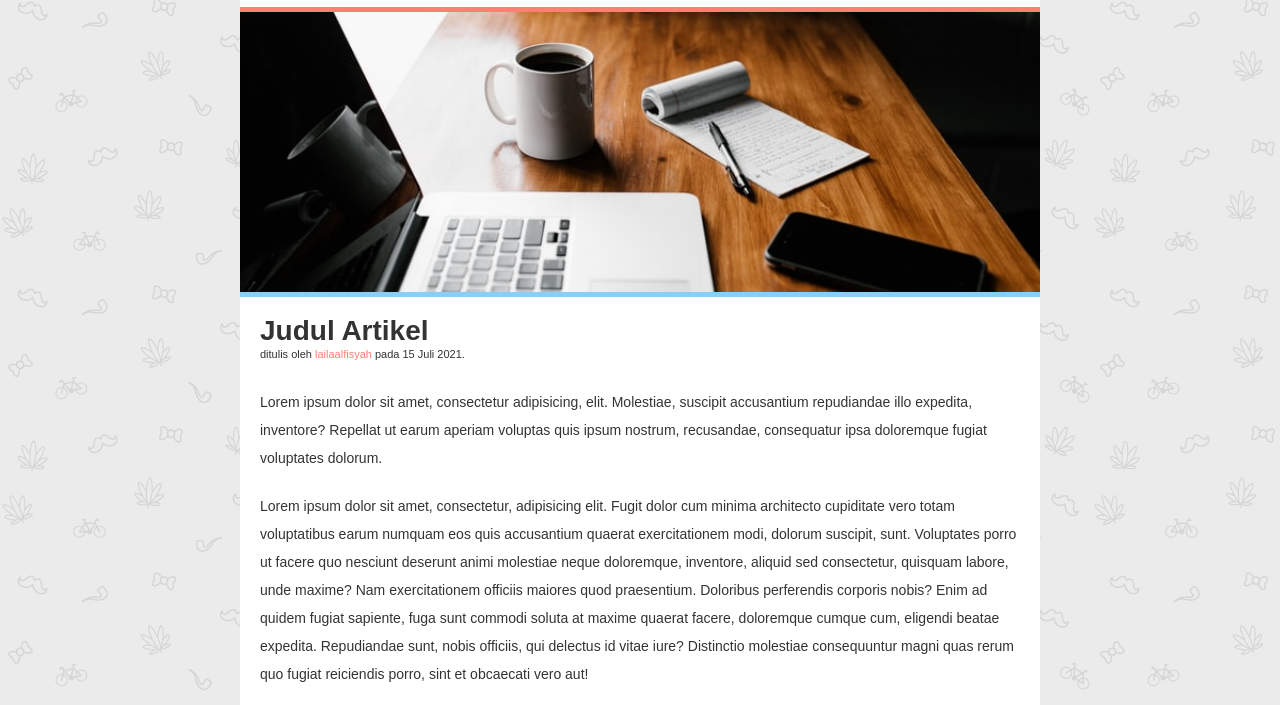
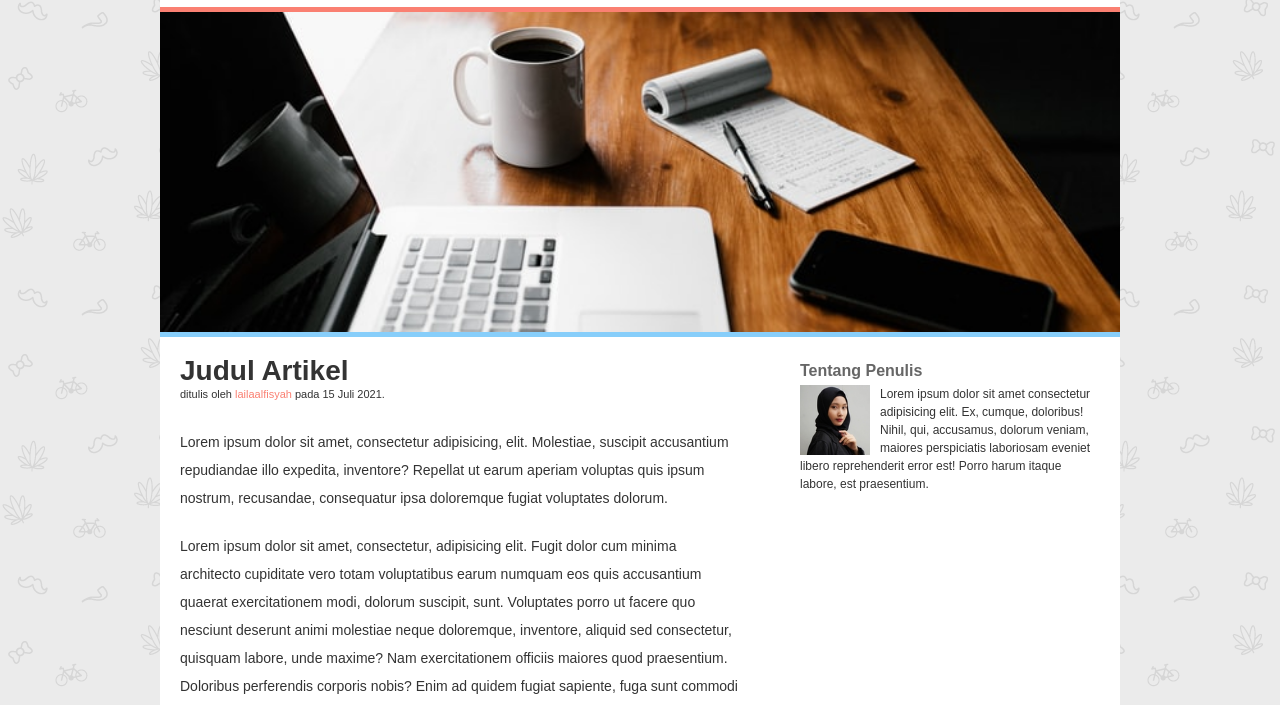
Before and after one commit to lailaalfisyah/box-model, a plain HTML site: page index.html in a window 1280 px wide. Shown: the part 99-804 px from the top of the page. Drawn offline with Linux system fonts and the light colour scheme.

Commit message:
memecah content menjadi main dan sidebar

```diff
--- a/index.html
+++ b/index.html
@@ -19,15 +19,22 @@
 		</ul>
 	</div>
 	<div class="hero"></div>
-	<div class="content">
-		<h2>Judul Artikel</h2>
-		<p class="penulis">ditulis oleh <a href="#">lailaalfisyah</a> pada 15 Juli 2021.</p>
+	<div class="content cf">
+		<div class="main">
+			<h2>Judul Artikel</h2>
+			<p class="penulis">ditulis oleh <a href="#">lailaalfisyah</a> pada 15 Juli 2021.</p>
 
-		<p>Lorem ipsum dolor sit amet, consectetur adipisicing, elit. Molestiae, suscipit accusantium repudiandae illo expedita, inventore? Repellat ut earum aperiam voluptas quis ipsum nostrum, recusandae, consequatur ipsa doloremque fugiat voluptates dolorum.</p>
+			<p>Lorem ipsum dolor sit amet, consectetur adipisicing, elit. Molestiae, suscipit accusantium repudiandae illo expedita, inventore? Repellat ut earum aperiam voluptas quis ipsum nostrum, recusandae, consequatur ipsa doloremque fugiat voluptates dolorum.</p>
 
-		<p>Lorem ipsum dolor sit amet, consectetur, adipisicing elit. Fugit dolor cum minima architecto cupiditate vero totam voluptatibus earum numquam eos quis accusantium quaerat exercitationem modi, dolorum suscipit, sunt. Voluptates porro ut facere quo nesciunt deserunt animi molestiae neque doloremque, inventore, aliquid sed consectetur, quisquam labore, unde maxime? Nam exercitationem officiis maiores quod praesentium. Doloribus perferendis corporis nobis? Enim ad quidem fugiat sapiente, fuga sunt commodi soluta at maxime quaerat facere, doloremque cumque cum, eligendi beatae expedita. Repudiandae sunt, nobis officiis, qui delectus id vitae iure? Distinctio molestiae consequuntur magni quas rerum quo fugiat reiciendis porro, sint et obcaecati vero aut!</p>
+			<p>Lorem ipsum dolor sit amet, consectetur, adipisicing elit. Fugit dolor cum minima architecto cupiditate vero totam voluptatibus earum numquam eos quis accusantium quaerat exercitationem modi, dolorum suscipit, sunt. Voluptates porro ut facere quo nesciunt deserunt animi molestiae neque doloremque, inventore, aliquid sed consectetur, quisquam labore, unde maxime? Nam exercitationem officiis maiores quod praesentium. Doloribus perferendis corporis nobis? Enim ad quidem fugiat sapiente, fuga sunt commodi soluta at maxime quaerat facere, doloremque cumque cum, eligendi beatae expedita. Repudiandae sunt, nobis officiis, qui delectus id vitae iure? Distinctio molestiae consequuntur magni quas rerum quo fugiat reiciendis porro, sint et obcaecati vero aut!</p>
 
-		<p>Lorem ipsum, dolor, sit amet consectetur adipisicing elit. Provident numquam nihil dolore optio iste, unde doloremque sint cumque, temporibus libero modi aperiam. Quam inventore animi fugiat autem perspiciatis reprehenderit odit eaque, voluptatibus, neque! Sapiente, impedit obcaecati laboriosam voluptatibus facilis, alias cupiditate quidem consequuntur tempore iste nam a inventore odio officiis asperiores reprehenderit nesciunt enim delectus officia laborum repellat. Nesciunt repudiandae voluptatum, debitis sapiente optio temporibus culpa possimus aliquid, nobis ipsam quis aut dolore consectetur quaerat, blanditiis ipsum! Iste, quae facere.</p>
+			<p>Lorem ipsum, dolor, sit amet consectetur adipisicing elit. Provident numquam nihil dolore optio iste, unde doloremque sint cumque, temporibus libero modi aperiam. Quam inventore animi fugiat autem perspiciatis reprehenderit odit eaque, voluptatibus, neque! Sapiente, impedit obcaecati laboriosam voluptatibus facilis, alias cupiditate quidem consequuntur tempore iste nam a inventore odio officiis asperiores reprehenderit nesciunt enim delectus officia laborum repellat. Nesciunt repudiandae voluptatum, debitis sapiente optio temporibus culpa possimus aliquid, nobis ipsam quis aut dolore consectetur quaerat, blanditiis ipsum! Iste, quae facere.</p>
+		</div>
+		<div class="sidebar">
+			<h3>Tentang Penulis</h3>
+			<img src="img/laila.jpg">
+			<p>Lorem ipsum dolor sit amet consectetur adipisicing elit. Ex, cumque, doloribus! Nihil, qui, accusamus, dolorum veniam, maiores perspiciatis laboriosam eveniet libero reprehenderit error est! Porro harum itaque labore, est praesentium.</p>
+		</div>
 	</div>
 
 	<div class="footer">
--- a/style.css
+++ b/style.css
@@ -6,7 +6,7 @@ body {
 }
 
 .container {
-	width: 800px;
+	width: 960px;
 	margin: auto;
 	background-color: white;
 }
@@ -43,43 +43,70 @@ body {
 /* HERO */
 
 .hero {
-	height: 280px;
+	height: 320px;
 	background-image: url(img/heropic.jpg);
 	background-size: cover;
-	background-position: 0 -190px;
+	background-position: 0 -250px;
 	border-top: 5px solid salmon;
 	border-bottom: 5px solid lightskyblue;
 }
 
 /* CONTENT */
 
-.content {
+.main {
+	width: 600px;
 	padding: 20px;
+	box-sizing: border-box;
+	float: left;
 }
 
-.content h2 {
+.main h2 {
 	font-size: 28px;
 	font-weight: bold;
 }
 
-.content .penulis {
+.main .penulis {
 	font-size: 11px;
 	margin-top: -5px;
 }
 
-.content .penulis a {
+.main .penulis a {
 	text-decoration: none;
 	color: salmon;
 }
 
-.content .penulis a:hover {
+.main .penulis a:hover {
 	color: white;
 	background-color: lightskyblue;
 }
 
-.content p {
+.main p {
 	margin-bottom: 20px;
 	font-size: 14px;
+}
+
+/* SIDEBAR */
+
+.sidebar {
+	width: 300px;
+	float: right;
+	padding: 20px;
+}
+
+.sidebar h3 {
+	font-weight: bold;
+	color: #666;
+}
+
+.sidebar img {
+	width: 70px;
+	height: 70px;
+	float: left;
+	padding-right: 10px;
+}
+
+.sidebar p {
+	font: 12px/18px arial;
 }
 
 /* FOOTER */
@@ -94,3 +121,19 @@ body {
 	text-align: center;
 	font-size: 12px;
 }
+
+/* CLEARFIX */
+
+.cf:before,
+.cf:after {
+    content: " ";
+    display: table;
+}
+
+.cf:after {
+    clear: both;
+}
+
+.cf {
+    *zoom: 1;
+}
```
Also changed, not shown: img/laila.jpg (added).
